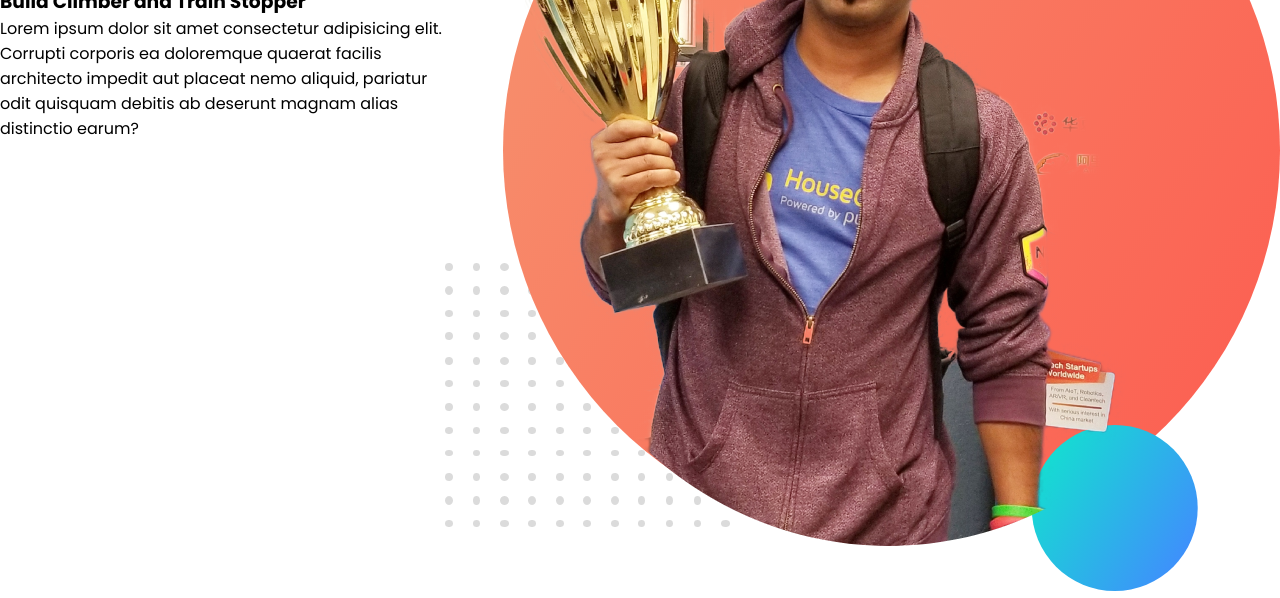
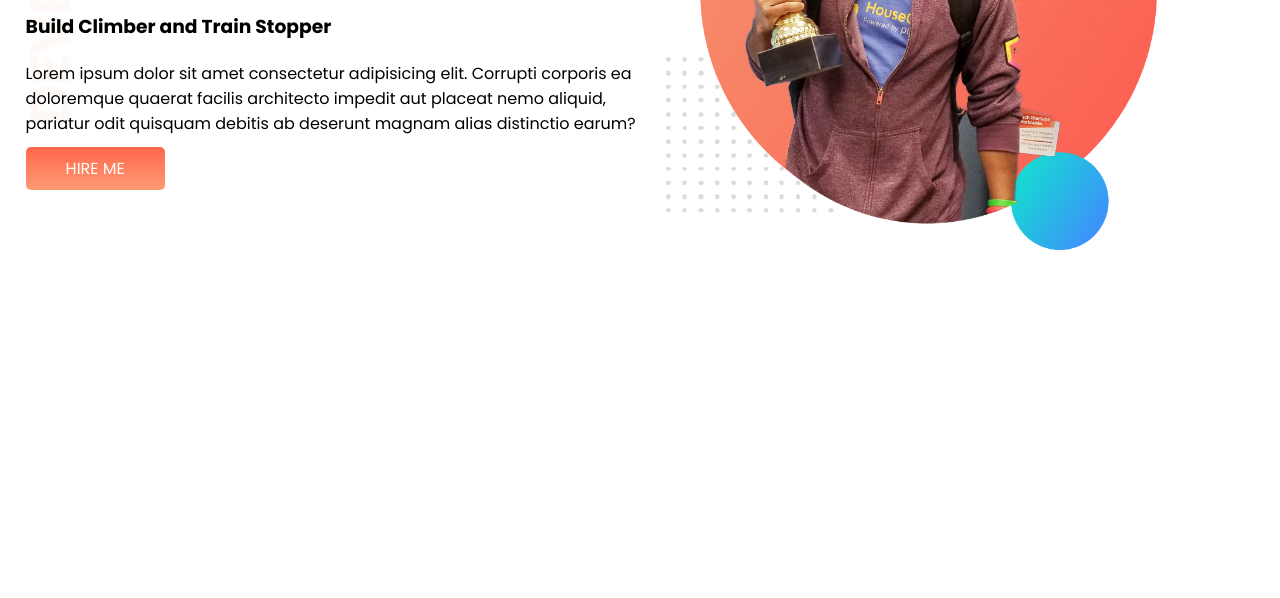
Before and after one commit to Forhad920/Developer-Portfolio, a plain HTML site: page index.html in a window 1280 px wide. Shown: the part 238-836 px from the top of the page. After the commit the page ends 800 px from the top, so only its background shows below. Drawn offline with Linux system fonts and the light colour scheme.

Commit message:
new styles

```diff
--- a/index.html
+++ b/index.html
@@ -10,8 +10,8 @@
 </head>
 
 <body>
-    <section>
-        <div class="text-container">
+    <section class="top-banner">
+        <div class="text-container half-width">
             <h1>Welcome To</h1>
             <h1><span class="orange-color">Forhad Hoosan</span> World!</h1>
             <h3>Build Climber and Train Stopper</h3>
@@ -19,8 +19,9 @@
                 architecto impedit aut placeat nemo aliquid, pariatur odit quisquam debitis ab deserunt magnam alias
                 distinctio
                 earum?</p>
+            <a href="#" target="_blank" class="link-button">HIRE ME</a>
         </div>
-        <div class="img-conatainer">
+        <div class="img-conatainer half-width">
             <img src="./images/jhankar.png" alt="">
         </div>
     </section>
--- a/style.css
+++ b/style.css
@@ -15,3 +15,33 @@ section {
 .orange-color {
   color: orange;
 }
+.text-container {
+  margin-top: 40px;
+}
+.text-container h1 {
+  margin-bottom: 30px;
+}
+.text-container h3 {
+  margin-bottom: 20px;
+}
+.text-container p {
+  margin-bottom: 20px;
+}
+.half-width {
+  width: 50%;
+  padding-left: 2%;
+}
+.img-conatainer img {
+  width: 80%;
+}
+.link-button {
+  text-decoration: none;
+  color: white;
+  padding: 10px 40px;
+  border-radius: 5px;
+  background-image: linear-gradient(#ff674a, #ff9a75);
+}
+.top-banner {
+  background-image: url(./images/top-banner.png);
+  background-repeat: no-repeat;
+}
```
